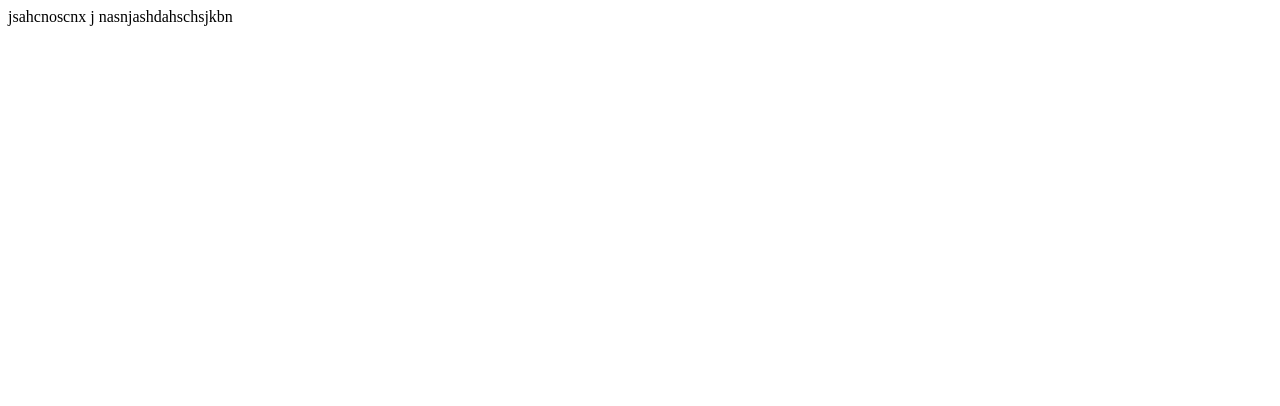
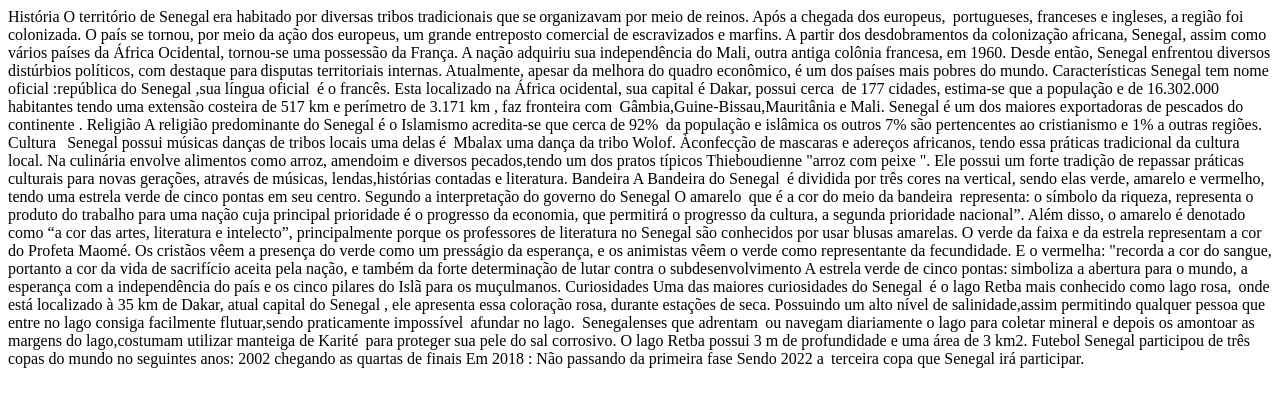
Before and after one commit to girafagrande133/SENE, a plain HTML site: page index.html in a window 1280 px wide. Drawn offline with Linux system fonts and the light colour scheme.

Commit message:
texto base

```diff
--- a/index.html
+++ b/index.html
@@ -6,7 +6,29 @@
     <meta name="viewport" content="width=device-width, initial-scale=1.0">
     <title>SENEGAL</title>
 </head>
-<body>jsahcnoscnx j
-    nasnjashdahschsjkbn
+<body>História
+    O território de Senegal era habitado por diversas tribos tradicionais que se organizavam por meio de reinos. Após a chegada dos europeus,  portugueses, franceses e ingleses, a região foi colonizada. O país se tornou, por meio da ação dos europeus, um grande entreposto comercial de escravizados e marfins.
+    A partir dos desdobramentos da colonização africana, Senegal, assim como vários países da África Ocidental, tornou-se uma possessão da França. A nação adquiriu sua independência do Mali, outra antiga colônia francesa, em 1960. Desde então, Senegal enfrentou diversos distúrbios políticos, com destaque para disputas territoriais internas. Atualmente, apesar da melhora do quadro econômico, é um dos países mais pobres do mundo.
+    Características
+    Senegal tem nome oficial :república do Senegal ,sua língua oficial  é o francês. Esta localizado na África ocidental, sua capital é Dakar, possui cerca  de 177 cidades, estima-se que a população e de 16.302.000 habitantes tendo uma extensão costeira de 517 km e perímetro de 3.171 km , faz fronteira com  Gâmbia,Guine-Bissau,Mauritânia e Mali. Senegal é um dos maiores exportadoras de pescados do continente .
+    Religião
+    A religião predominante do Senegal é o Islamismo acredita-se que cerca de 92%  da população e islâmica os outros 7% são pertencentes ao cristianismo e 1% a outras regiões.
+    Cultura
+      Senegal possui músicas danças de tribos locais uma delas é  Mbalax uma dança da tribo Wolof. Àconfecção de mascaras e adereços africanos, tendo essa práticas tradicional da cultura local. Na culinária envolve alimentos como arroz, amendoim e diversos pecados,tendo um dos pratos típicos Thieboudienne "arroz com peixe ". Ele possui um forte tradição de repassar práticas culturais para novas gerações, através de músicas, lendas,histórias contadas e literatura.
+    Bandeira
+    A Bandeira do Senegal  é dividida por três cores na vertical, sendo elas verde, amarelo e vermelho, tendo uma estrela verde de cinco pontas em seu centro.
+    Segundo a interpretação do governo do Senegal
+    O amarelo  que é a cor do meio da bandeira  representa: o símbolo da riqueza, representa o produto do trabalho para uma nação cuja principal prioridade é o progresso da economia, que permitirá o progresso da cultura, a segunda prioridade nacional”. Além disso, o amarelo é denotado como “a cor das artes, literatura e intelecto”, principalmente porque os professores de literatura no Senegal são conhecidos por usar blusas amarelas.
+    O verde da faixa e da estrela representam a cor do Profeta Maomé. Os cristãos vêem a presença do verde como um presságio da esperança, e os animistas vêem o verde como representante da fecundidade.
+    E o vermelha: "recorda a cor do sangue, portanto a cor da vida de sacrifício aceita pela nação, e também da forte determinação de lutar contra o subdesenvolvimento
+    A estrela verde de cinco pontas: simboliza a abertura para o mundo, a esperança com a independência do país e os cinco pilares do Islã para os muçulmanos.
+    Curiosidades
+    Uma das maiores curiosidades do Senegal  é o lago Retba mais conhecido como lago rosa,  onde está localizado à 35 km de Dakar, atual capital do Senegal , ele apresenta essa coloração rosa, durante estações de seca. Possuindo um alto nível de salinidade,assim permitindo qualquer pessoa que entre no lago consiga facilmente flutuar,sendo praticamente impossível  afundar no lago.  Senegalenses que adrentam  ou navegam diariamente o lago para coletar mineral e depois os amontoar as margens do lago,costumam utilizar manteiga de Karité  para proteger sua pele do sal corrosivo. O lago Retba possui 3 m de profundidade e uma área de 3 km2.
+    Futebol
+    Senegal participou de três copas do mundo no seguintes anos: 2002 chegando as quartas de finais
+    Em 2018 : Não passando da primeira fase
+    Sendo 2022 a  terceira copa que Senegal irá participar.
+
+
 </body>
 </html>
```
